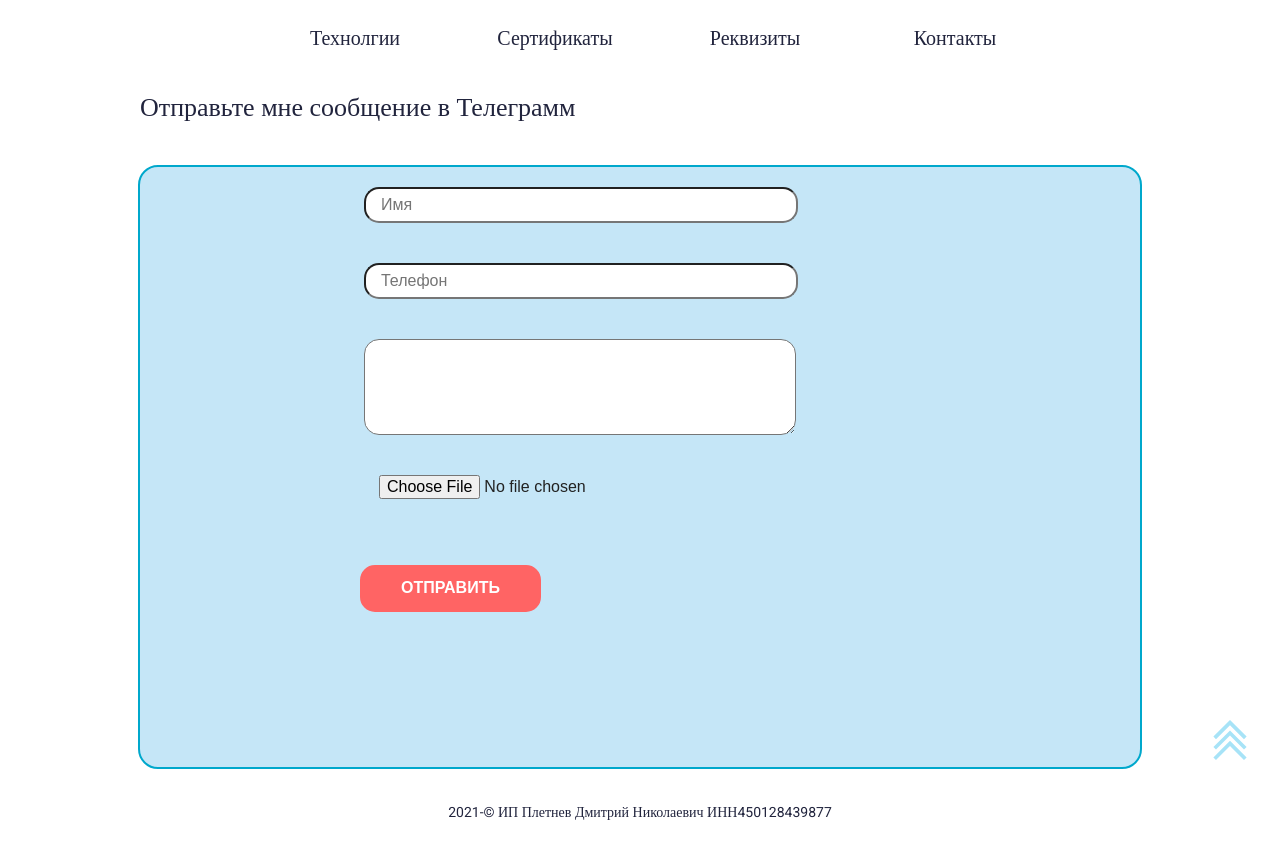
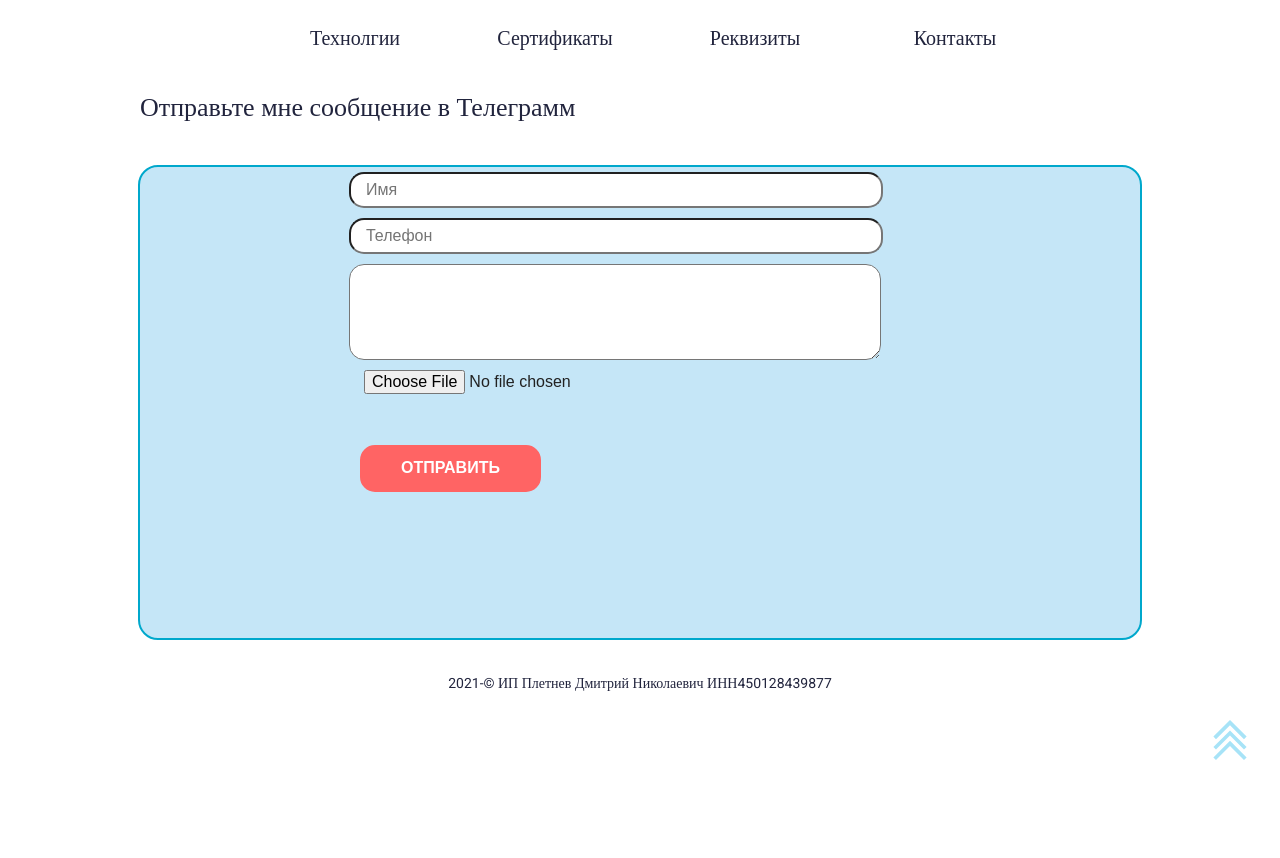
Before and after one commit to Dmitr45/PletnevCOM, a website: page src/contact.html in a window 1280 px wide. Drawn offline with nearby package versions, Linux system fonts and the light colour scheme; files that its build step writes are made by us from their sources; files whose address does not match are found by name.

Commit message:
версия для мобилы

```diff
--- a/src/scss/style.scss
+++ b/src/scss/style.scss
@@ -111,15 +111,15 @@ body{
   width: 1000px;
   @media (max-width: $md2) {
     max-width: 750px;
-    margin: 130px auto;
+    margin: 20px auto;
   }
   @media (max-width: $md3) {
   max-width: 479.98px;
-  margin: 130px auto;
+  margin: 20px auto;
   }
   @media (max-width: $md4) {
     max-width: 300px;
-    margin: 130px auto;
+    margin: 20px auto;
   }
 }
 
@@ -518,7 +518,7 @@ body{
 .Contact{
   top: 100px;
   width: $md1;
-  height: 600px;
+  height: 471px;
   right: 0;
   left: 0;
   background-color: #C5E6F7;
@@ -527,10 +527,10 @@ body{
   margin: 0 auto;
   z-index: 1000;
   @media(max-width: $md3) {
-    height: 750px;
+    height: 450px;
    }
    @media(max-width: $md4) {
-    height: 775px;
+    height: 430px;
    }
   .blog_title{
     padding-top: 30px;
@@ -547,8 +547,8 @@ body{
       }
     }
     input{
-      width: 400px;
-      margin: 20px;
+      width: 500px;
+      margin: 5px;
       height: 30px;
       border-radius: 15px;
       padding-left: 15px;
@@ -562,8 +562,8 @@ body{
       }
       textarea{
       height: 90px;
-      width: 400px;
-      margin: 20px;
+      width: 500px;
+      margin: 5px;
       border-radius: 15px;
       padding-left: 15px;
       padding-right: 15px;
```
Also changed, not shown: dist/css/style.css, dist/css/style.min.css.
